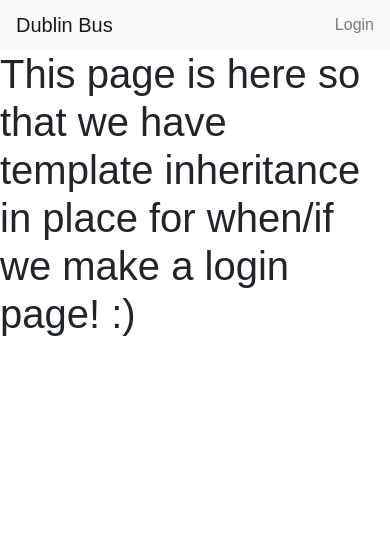
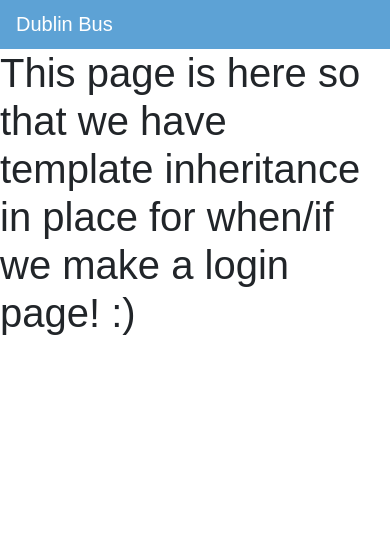
Before and after one commit to olaw4le/Dublin-bus, a Django app: page /about/ in a window 390 px wide. Shown: the top 535 px of the page. Run offline with Django 3.2, Linux system fonts and the light colour scheme; some libraries are stand-ins or nearby versions.

Commit message:
add color, begin styling desktop tabs

```diff
--- a/web_app/journeyplanner/static/journeyplanner/layout.js
+++ b/web_app/journeyplanner/static/journeyplanner/layout.js
@@ -1,15 +1,13 @@
 
 // .ready waits for DOM to be loaded before executing this function
 $(document).ready(function () {
-
-
 
     // function to populate datetime inputs with current date and time
     var currentDateTime = function(){
         var d = new Date();
         var datestring = d.getFullYear() + "-" + "0" + (d.getMonth()+1) + "-" + "0" + d.getDate() + "T" + ("0" + d.getHours()).slice(-2) + ":" + ("0" + d.getMinutes()).slice(-2);
         console.log("full date " + datestring);
-        $(".datetime").val(datestring);
+        return datestring;
     }
 
     // All nav items that load the interface pane have this class
@@ -21,12 +19,14 @@ $(document).ready(function () {
         console.log(navId);
 
         $("#map-interface-content").load("/" + navId);
-        currentDateTime();
+        console.log("cur time: " + currentDateTime());
+        $(".datetime").val(currentDateTime());
     });
 
     // Load routeplanner by default when page is loaded
     $("#map-interface-content").load("/routeplanner", function () {
-        currentDateTime();
+        console.log("cur time page load:" + currentDateTime());
+        $(".datetime").val(currentDateTime());
     });
 
 
--- a/web_app/journeyplanner/static/journeyplanner/main.css
+++ b/web_app/journeyplanner/static/journeyplanner/main.css
@@ -24,13 +24,22 @@ html, body {
     z-index: 1000;
     position: absolute;
     display: block;
-    top: 90px;
+    top: 95px;
     left: 50px;
     bottom: 50px;
     width: 440px;
     height: 550px;
+    border-top: none;
     /* overflow-y: scroll; */
 
+  }
+
+  .navbar {
+    background-color: #5DA2D5;
+  }
+
+  .navbar-brand {
+    color: white;
   }
 
    /*tabs on homepage on large screens*/
@@ -97,196 +122,11 @@ html, body {
     padding-top: 10px;
   }
 
-<<<<<<< HEAD
-||||||| 8f65290
-  /* media queries to make interface responsive */
-  /* when the screen becomes smaller than 992px, the interface becomes full screen and the map is hidden */
-  @media only screen and (max-width: 992px) {
-
-  #fullscreen-map {
-    height: calc(100vh - 85px);
-
-  }
-    #map-interface {
-      top: 0px;
-      left: 0px;
-      bottom: 0px;
-      width: 100%;
-      height: calc(100vh - 85px);
-    }
-    #map-button {
-      display: block;
-    }
-
-    /* #show-map {
-      display: block;
-      text-align: center;
-    } */
-
-    .nav-tabs {
-      display: none;
-    }
-
-    /* mobile screen bottom nav */
-    .fixed-bottom  {
-      display: block;
-      height: 70px;
-      width: 100vw;
-    }
-
-    .nav-item.nav-bottom {
-      width: 20%;
-    }
-
-    .nav-link.nav-bottom {
-      font-size: 0.8rem;
-      /* text-align: center; */
-    }
-
-    a.active {
-      background-color: #A9A9A9;
-    }
-
-    #bottom-nav-div {
-      height: 70px;
-      padding: 0px;
-    }
-
-    a.nav-item.nav-link.load-interface.nav-bottom {
-      height: 70px;
-      text-align: center;
-    }
-
-    .word {
-      padding-top: 5px !important;
-    }
-
-
-    .bootstrap-datetimepicker-widget.dropdown-menu.bottom {
-      width: 100%;
-    }
-
-
-
-  /* show map interface again when screen is stretched out */
-  @media only screen and (min-width: 992px) {
-    #map-interface {
-      z-index: 1000;
-      position: absolute;
-      display: block;
-      top: 90px;
-      left: 50px;
-      bottom: 50px;
-      width: 440px;
-      height: 550px;
-    }
-  }
-}
-
-
-
-
-
-
-
-=======
   .btn-secondary {
     padding: 5px;
     margin-left: 20px;
   }
 
-  /* media queries to make interface responsive */
-  /* when the screen becomes smaller than 992px, the interface becomes full screen and the map is hidden */
-  @media only screen and (max-width: 992px) {
-
-  #fullscreen-map {
-    height: calc(100vh - 85px);
-
-  }
-    #map-interface {
-      top: 0px;
-      left: 0px;
-      bottom: 0px;
-      width: 100%;
-      height: calc(100vh - 85px);
-      overflow-x: scroll;
-    }
-    #map-button {
-      display: block;
-    }
-
-    /* #show-map {
-      display: block;
-      text-align: center;
-    } */
-
-    .nav-tabs {
-      display: none;
-    }
-
-    /* mobile screen bottom nav */
-    .fixed-bottom  {
-      display: block;
-      height: 70px;
-      width: 100vw;
-    }
-
-    .nav-item.nav-bottom {
-      width: 20%;
-    }
-
-    .nav-link.nav-bottom {
-      font-size: 0.8rem;
-      /* text-align: center; */
-    }
-
-    a.active {
-      background-color: #A9A9A9;
-    }
-
-    #bottom-nav-div {
-      height: 70px;
-      padding: 0px;
-    }
-
-    a.nav-item.nav-link.load-interface.nav-bottom {
-      height: 70px;
-      text-align: center;
-    }
-
-    .word {
-      padding-top: 5px !important;
-    }
-
-
-    .bootstrap-datetimepicker-widget.dropdown-menu.bottom {
-      width: 100%;
-    }
-
-
-
-  /* show map interface again when screen is stretched out */
-  @media only screen and (min-width: 992px) {
-    #map-interface {
-      z-index: 1000;
-      position: absolute;
-      display: block;
-      top: 90px;
-      left: 50px;
-      bottom: 50px;
-      width: 440px;
-      height: 550px;
-    }
-  }
-}
-
-
-
-
-
-
-
->>>>>>> getting_posting
 * {
   box-sizing: border-box;
 }
@@ -435,15 +281,3 @@ input[type=submit] {
       }
     }
   }
-
-||||||| 8f65290
-}
-=======
-}
-
-ul {
-  list-style-type: none;
-  padding-left:10px;
-  font-size: 0.9em;
-}
->>>>>>> getting_posting
--- a/web_app/journeyplanner/templates/journeyplanner/allroutes.html
+++ b/web_app/journeyplanner/templates/journeyplanner/allroutes.html
@@ -15,12 +15,12 @@
         </div>
         <div class="form-group">
             <label for="destination">Origin Stop:</label>
-            <select class="form-control col-6" id="estimator-origin" placeholder="Select stop">
+            <select class="form-control col-6" id="estimator-origin" placeholder="Select stop number">
             <option value="0">Select stop:</option></select>
         </div>
         <div class="form-group">
             <label for="destination">Destination Stop:</label>
-            <select class="form-control col-6" id="estimator-destination" placeholder="Select stop">
+            <select class="form-control col-6" id="estimator-destination" placeholder="Select stop number">
             <option value="0">Select stop:</option></select>
         </div>
         <div class="form-group">
@@ -29,7 +29,7 @@
                 <input type="datetime-local" data-clear-btn="true" name="datetime-4" class="datetime" id="datetime-tab2" value="">
             </div>
         </div>
-        <button type="submit" class="btn btn-primary" id="stop-to-stop-go">Go</button>
+        <button type="submit" class="btn btn-warning" id="stop-to-stop-go">Go</button>
 
 
 
--- a/web_app/journeyplanner/templates/journeyplanner/base.html
+++ b/web_app/journeyplanner/templates/journeyplanner/base.html
@@ -31,11 +31,8 @@
 </head>
 <body>
 <!--bootstrap 4 nav bar code adapted from https://getbootstrap.com/docs/4.0/components/navbar/-->
-<nav class="navbar navbar-expand-lg navbar-light bg-light">
+<nav class="navbar navbar-expand-lg">
   <a class="navbar-brand" href="#">Dublin Bus</a>
-    <div class="navbar-nav ml-auto">
-      <a class="nav-item nav-link nav-top" href="#">Login</a>
-  </div>
 </nav>
 
 <!-- mobile screen bottom nav -->
--- a/web_app/journeyplanner/templates/journeyplanner/routeplanner.html
+++ b/web_app/journeyplanner/templates/journeyplanner/routeplanner.html
@@ -23,7 +23,7 @@
             <div class="row">
                 <input class="datetime" type="datetime-local" data-clear-btn="true" name="datetime-4" id="datetime-tab1" value="">
             </div>
-            <button type="submit" class="btn btn-primary" id="go">Go</button>
+            <button type="submit" class="btn btn-warning" id="go">Go</button>
         </div>
     </form>
     <div class="container news">
```
Also changed, not shown: other parts of web_app/journeyplanner/static/journeyplanner/main.css (+38 -16 lines).
